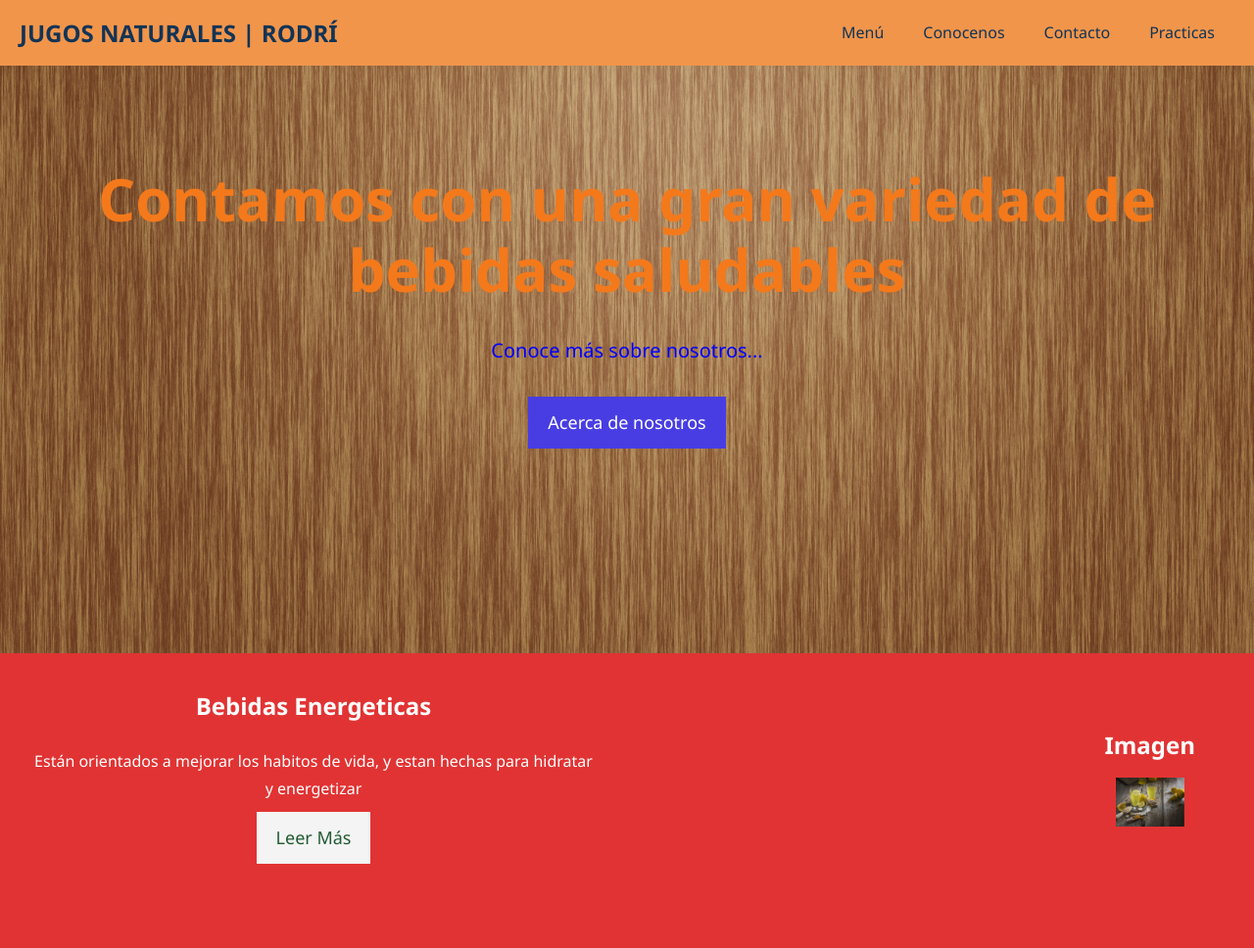
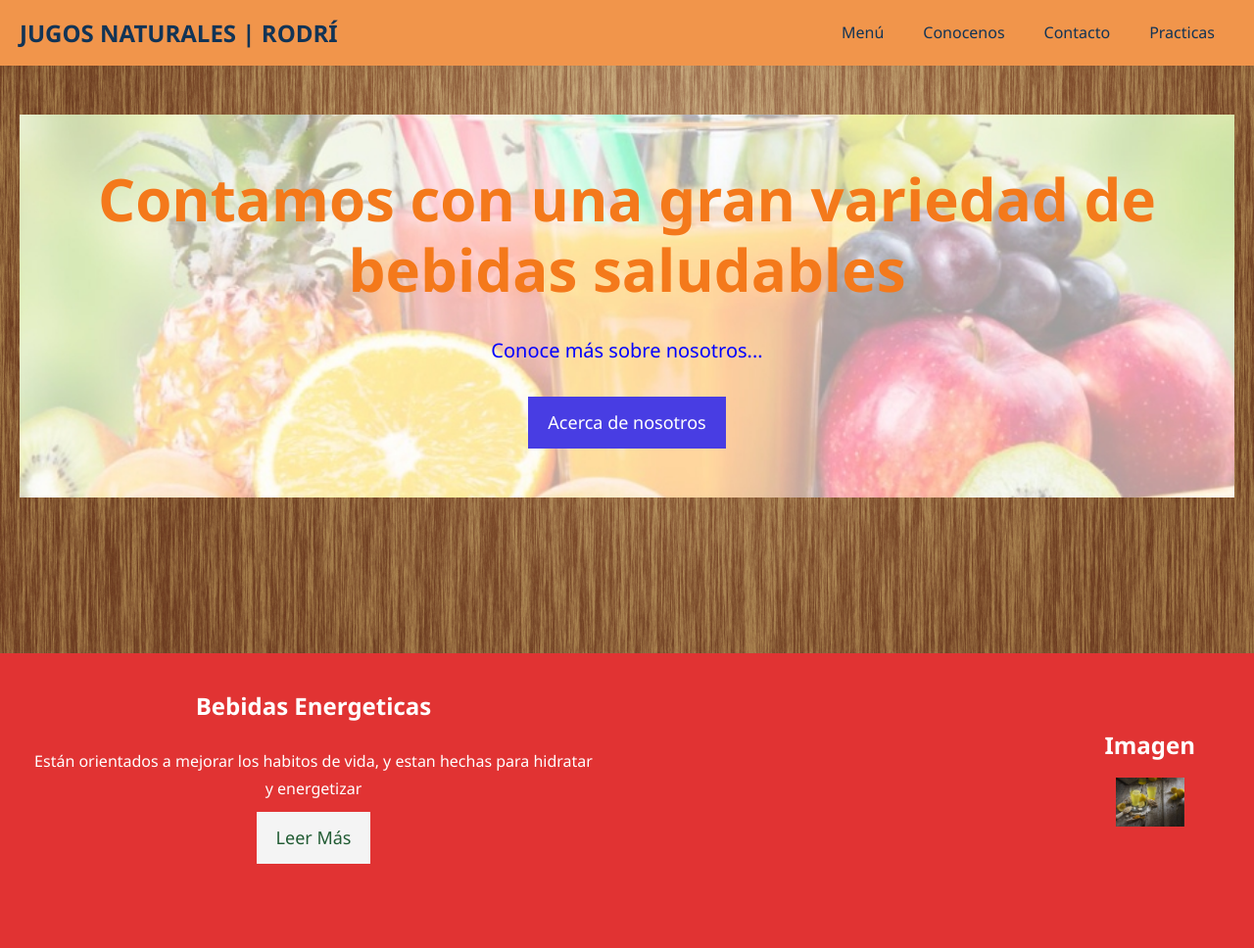
Before and after one commit to Lizeth0205/Proyecto, a plain HTML site: page PROYECTO.html in a window 1280 px wide. Shown: the top 968 px of the page at 98% size. Drawn offline with Linux system fonts and the light colour scheme; the site is published under a folder, as on GitHub Pages, so addresses that start at the root find nothing.

Commit message:
Update stylesProyecto.css

```diff
--- a/stylesProyecto.css
+++ b/stylesProyecto.css
@@ -93,7 +93,7 @@ p {
  #box-4 {
    float: right;
    width: 100%;
-background: url('/IMAGENES/variedad.jpg')no-repeat center center/cover;
+background: url('./IMAGENES/variedad.jpg')no-repeat center center/cover;
 font-size: 17px;;
 color: blue;
  }
```
